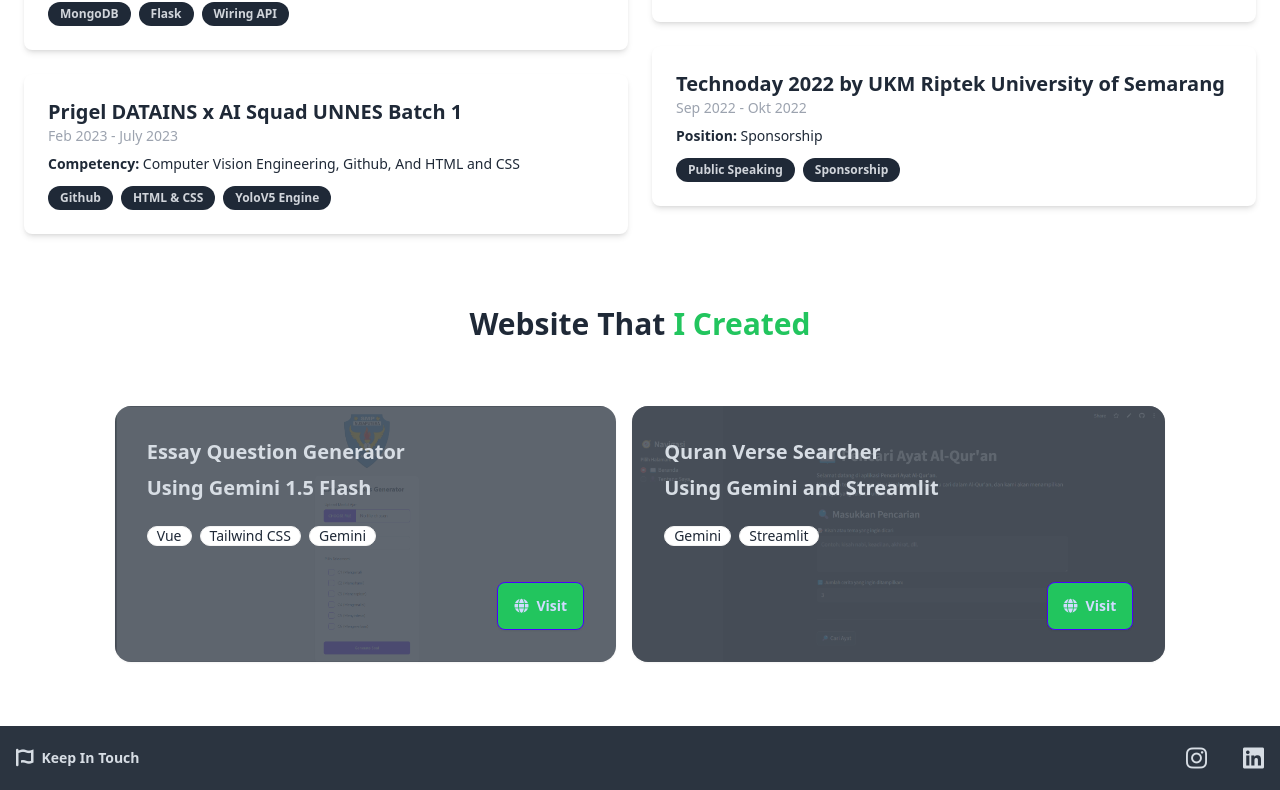
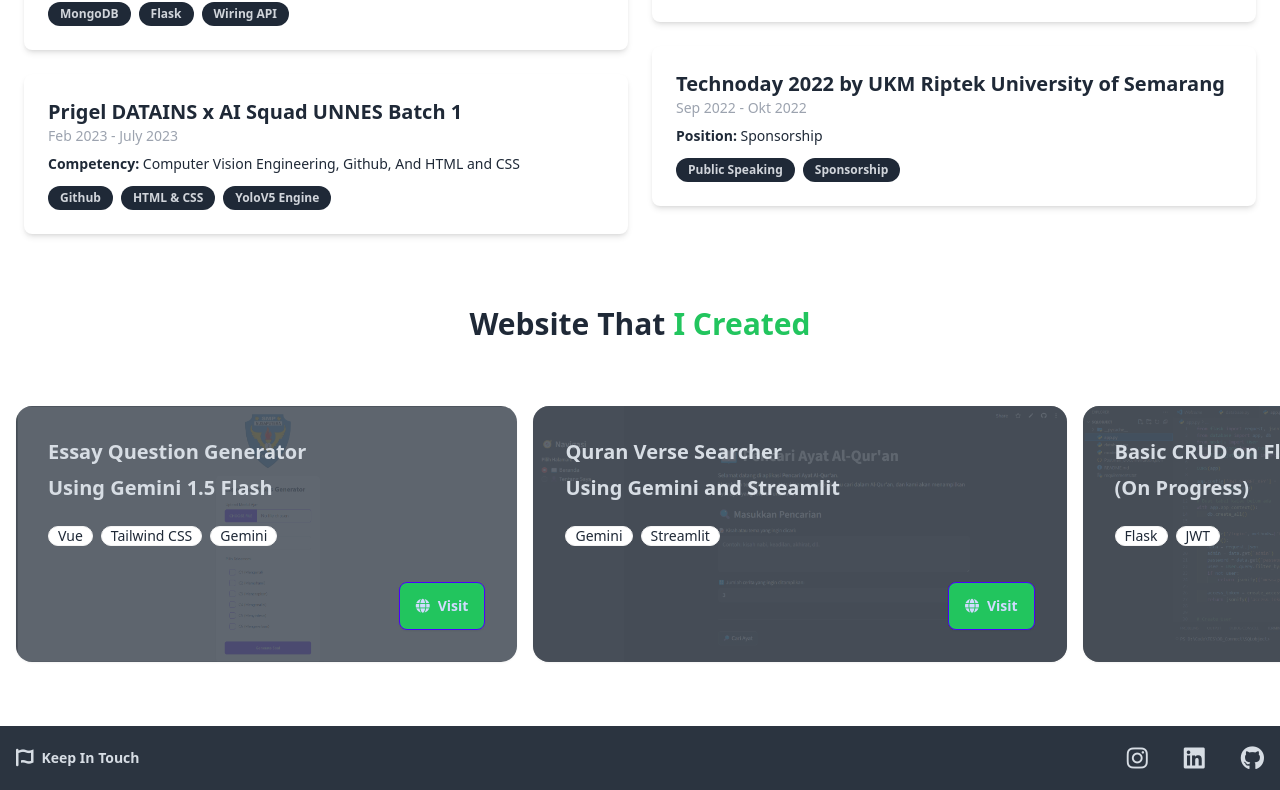
Before and after one commit to vayndem/Resume, a Vue app: page / in a window 1280 px wide. Shown: the part 1382-2172 px from the top of the page. Built offline with nearby package versions, Linux system fonts and the light colour scheme.

Commit message:
Add : Flask Project

```diff
--- a/src/components/Footer.vue
+++ b/src/components/Footer.vue
@@ -7,6 +7,9 @@ const HandleInstagram = () => {
 }
 const HandleLinkedin = () => {
   window.open('https://www.linkedin.com/in/haikal-abror', '_blank')
+}
+const HandleGithub = () => {
+  window.open('https://github.com/vayndem', '_blank')
 }
 </script>
 <template>
@@ -24,6 +27,9 @@ const HandleLinkedin = () => {
       <a @click="HandleLinkedin">
         <i class="fa-brands fa-linkedin zoom text-2xl hover:scale-125 ease-in duration-150"></i>
       </a>
+      <a @click="HandleGithub">
+        <i class="fa-brands fa-github zoom text-2xl hover:scale-125 ease-in duration-150"></i>
+      </a>
     </nav>
   </footer>
 </template>
--- a/src/components/Portofolio.vue
+++ b/src/components/Portofolio.vue
@@ -8,22 +8,29 @@ const handleClick1 = () => {
 const handleClick2 = () => {
   window.open('https://quran-searcher.streamlit.app', '_blank')
 }
+
+const handleClick3 = () => {
+  window.open('https://github.com/vayndem/Flask_Backend', '_blank')
+}
 </script>
 
 <template>
-  <div class="flex flex-wrap justify-center gap-4 p-4">
-    <div class="card bg-base-100 image-full w-max h-64 shadow-sm">
+  <div class="flex flex-nowrap gap-4 p-4 overflow-x-auto">
+    <div class="card bg-base-100 image-full w-max h-64 shadow-sm flex-shrink-0">
       <figure>
         <img src="/image.png " alt="Website Screenshot" class="opacity-45" />
       </figure>
+
       <div class="card-body">
         <h2 class="card-title">Essay Question Generator</h2>
+
         <h2 class="card-title pb-4">Using Gemini 1.5 Flash</h2>
+
         <div class="flex flex-wrap gap-2">
           <span class="badge">Vue</span>
-          <span class="badge">Tailwind CSS</span>
-          <span class="badge">Gemini</span>
+          <span class="badge">Tailwind CSS</span> <span class="badge">Gemini</span>
         </div>
+
         <div class="card-actions mt-auto justify-end">
           <button class="btn btn-primary bg-primary hover:btn-accent" @click="handleClick1">
             <i class="fa-solid fa-globe"></i> Visit
@@ -32,17 +39,21 @@ const handleClick2 = () => {
       </div>
     </div>
 
-    <div class="card bg-base-100 image-full w-max h-64 shadow-sm">
+    <div class="card bg-base-100 image-full w-max h-64 shadow-sm flex-shrink-0">
       <figure>
         <img src="/image2.png " alt="Website Screenshot" class="opacity-45" />
       </figure>
+
       <div class="card-body">
         <h2 class="card-title">Quran Verse Searcher</h2>
+
         <h2 class="card-title pb-4">Using Gemini and Streamlit</h2>
+
         <div class="flex flex-wrap gap-2">
           <span class="badge">Gemini</span>
           <span class="badge">Streamlit</span>
         </div>
+
         <div class="card-actions mt-auto justify-end">
           <button class="btn btn-primary bg-primary hover:btn-accent" @click="handleClick2">
             <i class="fa-solid fa-globe"></i> Visit
@@ -50,5 +61,25 @@ const handleClick2 = () => {
         </div>
       </div>
     </div>
+
+    <div class="card bg-base-100 image-full w-max h-64 shadow-sm flex-shrink-0">
+      <figure><img src="/image3.png" alt="Image3" class="opacity-45" /></figure>
+
+      <div class="card-body">
+        <h2 class="card-title">Basic CRUD on Flask</h2>
+
+        <h2 class="card-title pb-4">(On Progress)</h2>
+
+        <div class="flex flex-wrap gap-2">
+          <span class="badge">Flask</span> <span class="badge">JWT</span>
+        </div>
+
+        <div class="card-actions mt-auto justify-end">
+          <button class="btn btn-primary bg-primary hover:btn-accent" @click="handleClick3">
+            <i class="fa-solid fa-globe"></i> Visit
+          </button>
+        </div>
+      </div>
+    </div>
   </div>
 </template>
```
Also changed, not shown: public/image3.png (added).
